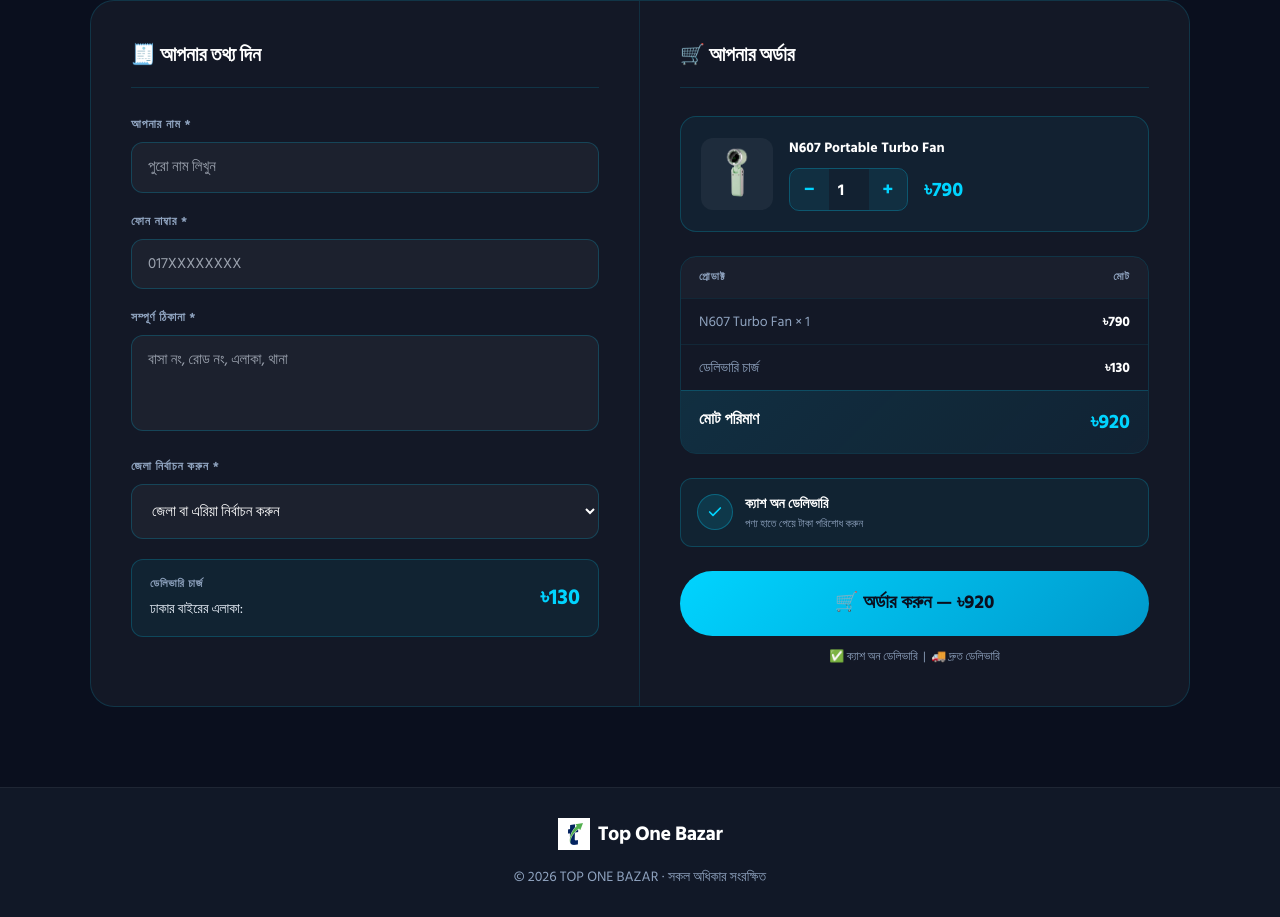
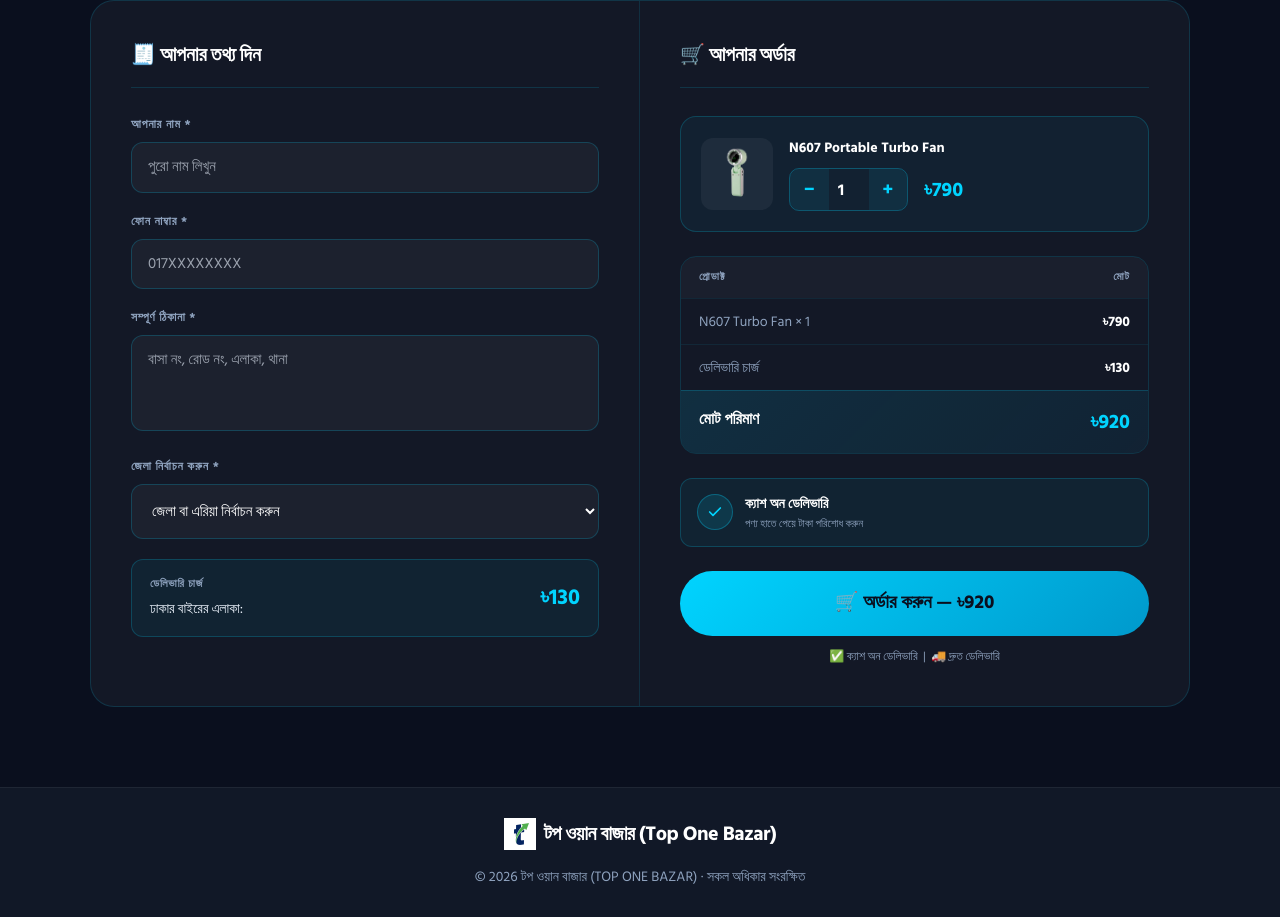
Before and after one commit to raselmuntasir/social-login, a website: page index.html in a window 1280 px wide. Shown: the part 2801-3718 px from the top of the page. Drawn offline with nearby package versions, Linux system fonts and the light colour scheme; no server answers.

Commit message:
SEO: Added comprehensive meta tags, Open Graph data, and on-page Bengali keywords for 'টপ ওয়ান বাজার' (Top One Bazar)

```diff
--- a/index.html
+++ b/index.html
@@ -3,7 +3,14 @@
 <head>
 <meta charset="UTF-8">
 <meta name="viewport" content="width=device-width, initial-scale=1.0">
-<title>Top One Bazar — আপনার বিশ্বস্ত অনলাইন শপ</title>
+<title>Top One Bazar (টপ ওয়ান বাজার) — আপনার বিশ্বস্ত অনলাইন শপ</title>
+<meta name="description" content="টপ ওয়ান বাজার (Top One Bazar) - বাংলাদেশের অন্যতম সেরা ও বিশ্বস্ত অনলাইন শপ। N607 Portable Turbo Fan সহ নিত্যনতুন সব গ্যাজেট কিনুন সবচেয়ে সাশ্রয়ী মূল্যে।">
+<meta name="keywords" content="টপ ওয়ান বাজার, Top One Bazar, top one bazar online shop, online shopping bangladesh, n607 portable turbo fan, top 1 bazar, trusted online shop">
+<meta name="author" content="Top One Bazar">
+<meta property="og:title" content="Top One Bazar (টপ ওয়ান বাজার) — সেরা অনলাইন শপিং">
+<meta property="og:description" content="টপ ওয়ান বাজার (Top One Bazar) - বাংলাদেশের অন্যতম সেরা ও বিশ্বস্ত অনলাইন শপ। N607 Portable Turbo Fan সহ নিত্যনতুন সব গ্যাজেট কিনুন সবচেয়ে সাশ্রয়ী মূল্যে।">
+<meta property="og:type" content="website">
+<meta property="og:url" content="https://www.toponebazar.qzz.io/">
 <link rel="icon" type="image/png" href="images/logo.png">
 <script src="https://cdn.tailwindcss.com"></script>
 <script src="https://cdn.jsdelivr.net/npm/@supabase/supabase-js@2"></script>
@@ -695,10 +702,10 @@
 <!-- FOOTER -->
 <footer>
   <div class="flex items-center justify-center gap-2 mb-4">
-    <img src="images/logo.png" alt="Top One Bazar" class="h-8 w-auto">
-    <span class="text-xl font-bold text-white tracking-tight">Top One Bazar</span>
+    <img src="images/logo.png" alt="টপ ওয়ান বাজার (Top One Bazar)" class="h-8 w-auto">
+    <span class="text-xl font-bold text-white tracking-tight">টপ ওয়ান বাজার (Top One Bazar)</span>
   </div>
-  <p>© 2026 TOP ONE BAZAR  ·  সকল অধিকার সংরক্ষিত</p>
+  <p>© 2026 টপ ওয়ান বাজার (TOP ONE BAZAR) · সকল অধিকার সংরক্ষিত</p>
 </footer>
 
 <script>
```
